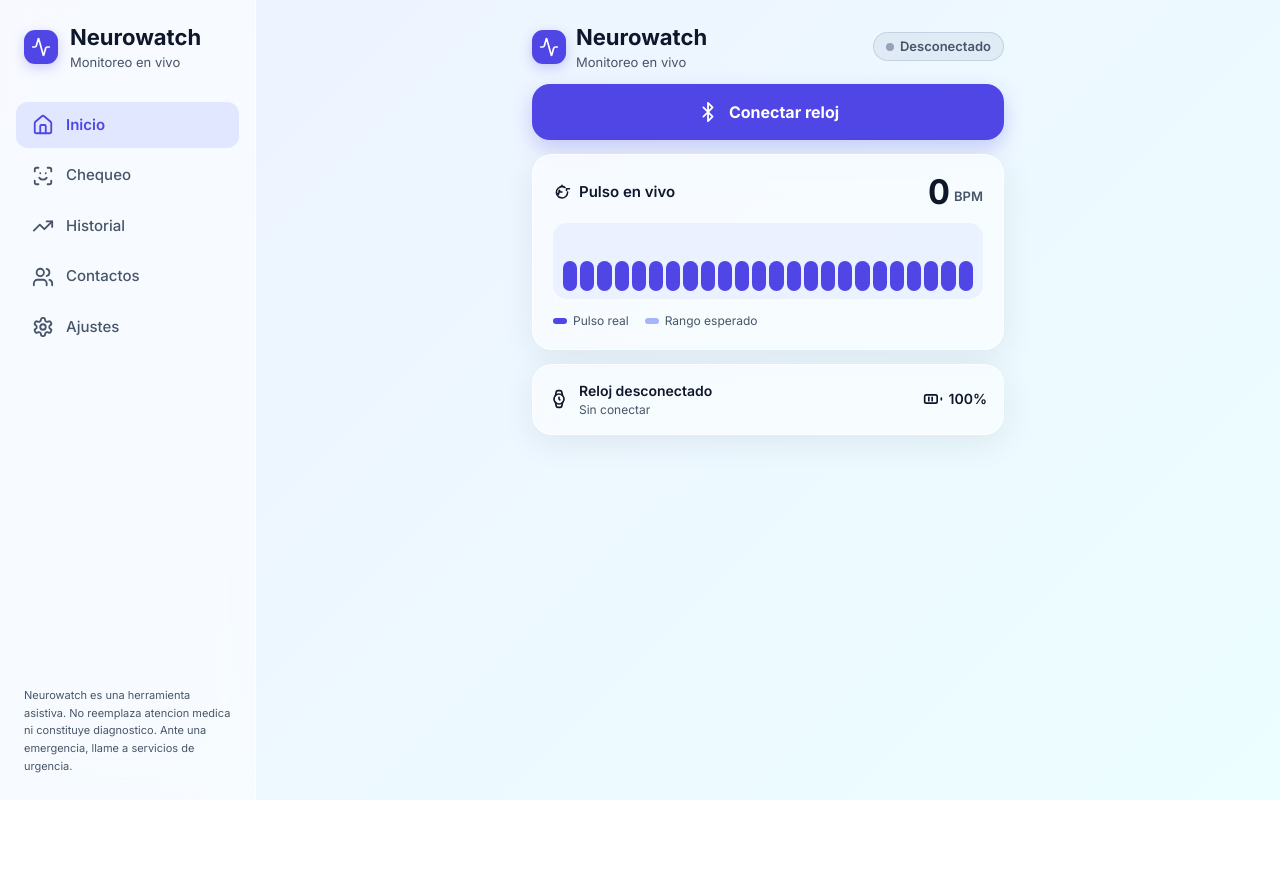
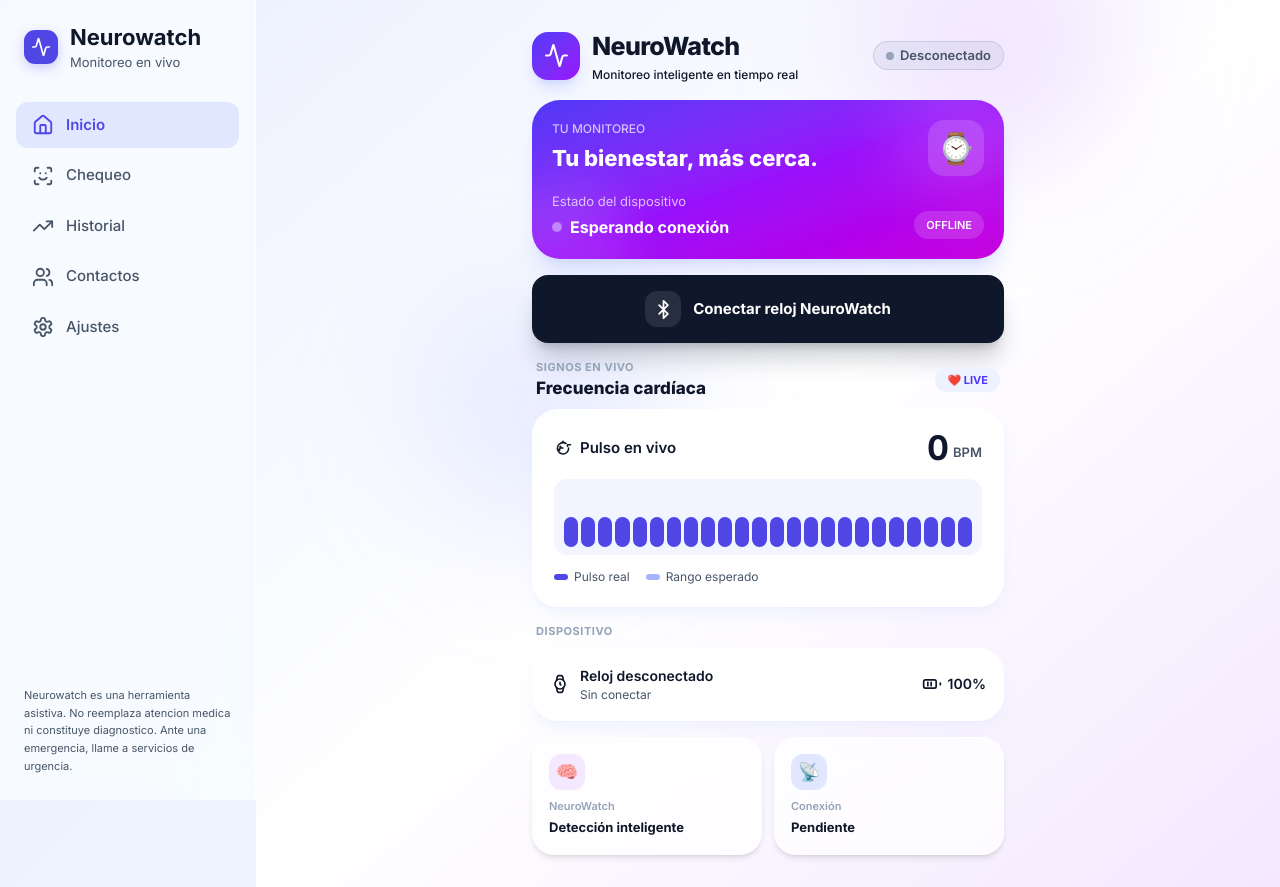
Before and after one commit to mariaclarajesuscerna-source/neurowatch, a Next.js app: page / in a window 1280 px wide. Before the commit the page ends 800 px from the top, so only its background shows below. Built offline with nearby package versions, Linux system fonts and the light colour scheme; no server answers.

Commit message:
Update page.tsx

```diff
--- a/src/app/(app)/page.tsx
+++ b/src/app/(app)/page.tsx
@@ -1,5 +1,5 @@
+
 "use client";
-
 import { useEffect } from "react";
 import { useRouter } from "next/navigation";
 import {
@@ -18,6 +18,7 @@ import { useNeurowatch } from "@/components/NeurowatchProvider";
 
 export default function DashboardPage() {
   const router = useRouter();
+
   const {
     bleData,
     bleError,
@@ -42,81 +43,237 @@ export default function DashboardPage() {
   const connLabel = bleData.connected ? "Conectado" : "Desconectado";
 
   return (
-    <div className="flex flex-col gap-3.5 px-5 pt-3.5 md:pt-6 md:max-w-lg md:mx-auto">
-      {/* Status Bar — mobile only */}
-      <div className="flex items-center justify-between px-1 md:hidden">
-        <span className="text-[15px] font-semibold text-ink-900">
+    <div className="min-h-screen overflow-hidden bg-gradient-to-br from-indigo-50 via-white to-purple-100">
+      <div className="relative mx-auto flex max-w-lg flex-col gap-4 px-5 pb-8 pt-4 md:pt-7">
+
+        {/* Decorative background */}
+        <div className="pointer-events-none absolute -right-24 -top-20 h-64 w-64 rounded-full bg-purple-300/30 blur-3xl" />
+        <div className="pointer-events-none absolute -left-24 top-72 h-64 w-64 rounded-full bg-indigo-300/20 blur-3xl" />
+
+        {/* Mobile status bar */}
+        <div className="relative flex items-center justify-between px-1 md:hidden">
+          <span className="text-[14px] font-bold text-ink-900">
             {new Date().toLocaleTimeString("es-ES", {
               hour: "2-digit",
               minute: "2-digit",
             })}
           </span>
-        <div className="flex items-center gap-1.5 text-ink-900">
-          <IconSignal size={16} />
-          <IconWifi size={16} />
-          <IconBatteryFull size={16} />
+
+          <div className="flex items-center gap-2 rounded-full bg-white/70 px-3 py-1.5 shadow-sm backdrop-blur">
+            <IconSignal size={15} />
+            <IconWifi size={15} />
+            <IconBatteryFull size={15} />
           </div>
         </div>
 
         {/* Header */}
-      <div className="flex items-center justify-between">
-        <div className="flex items-center gap-2.5">
-          <div className="h-[34px] w-[34px] rounded-[11px] bg-brand-600 flex items-center justify-center shadow-[0_4px_12px_rgba(79,70,229,0.25)] text-white">
-            <IconActivity size={20} />
+        <div className="relative flex items-center justify-between">
+          <div className="flex items-center gap-3">
+            <div className="flex h-12 w-12 items-center justify-center rounded-2xl bg-gradient-to-br from-indigo-600 to-purple-600 text-white shadow-lg shadow-indigo-300/40">
+              <IconActivity size={25} />
             </div>
-          <div className="flex flex-col gap-0.5">
-            <span className="text-[22px] font-bold text-ink-900 leading-tight">
-              Neurowatch
-            </span>
-            <span className="text-[13px] font-normal text-ink-600 leading-tight">
-              Monitoreo en vivo
+
+            <div>
+              <h1 className="text-[25px] font-extrabold tracking-tight text-ink-900">
+                NeuroWatch
+              </h1>
+              <p className="text-[12px] font-medium text-ink-500">
+                Monitoreo inteligente en tiempo real
+              </p>
+            </div>
+          </div>
+
+          <StatusChip label={connLabel} status={connStatus} />
+        </div>
+
+        {/* Hero welcome card */}
+        <div className="relative overflow-hidden rounded-[28px] bg-gradient-to-br from-indigo-600 via-purple-600 to-fuchsia-600 p-5 text-white shadow-xl shadow-indigo-300/30">
+          <div className="pointer-events-none absolute -right-10 -top-10 h-36 w-36 rounded-full bg-white/15 blur-2xl" />
+          <div className="pointer-events-none absolute -bottom-12 -left-8 h-32 w-32 rounded-full bg-white/10 blur-xl" />
+
+          <div className="relative z-10">
+            <div className="mb-4 flex items-center justify-between">
+              <div>
+                <p className="text-[12px] font-medium text-white/70">
+                  TU MONITOREO
+                </p>
+                <h2 className="mt-1 text-[22px] font-extrabold">
+                  Tu bienestar, más cerca.
+                </h2>
+              </div>
+
+              <div className="flex h-14 w-14 items-center justify-center rounded-2xl bg-white/15 text-3xl backdrop-blur">
+                ⌚
+              </div>
+            </div>
+
+            <div className="flex items-end justify-between">
+              <div>
+                <p className="text-[13px] text-white/70">
+                  Estado del dispositivo
+                </p>
+
+                <div className="mt-1 flex items-center gap-2">
+                  <span
+                    className={`h-2.5 w-2.5 rounded-full ${
+                      bleData.connected ? "bg-emerald-300" : "bg-white/40"
+                    }`}
+                  />
+
+                  <span className="text-[16px] font-bold">
+                    {bleData.connected
+                      ? "Sistema activo"
+                      : "Esperando conexión"}
                   </span>
                 </div>
               </div>
-        <StatusChip label={connLabel} status={connStatus} />
+
+              <span className="rounded-full bg-white/15 px-3 py-1.5 text-[11px] font-semibold backdrop-blur">
+                {bleData.connected ? "EN VIVO" : "OFFLINE"}
+              </span>
+            </div>
+          </div>
         </div>
 
-      {/* Connect button — shown when not connected */}
+        {/* Connect button */}
         {!bleData.connected && (
           <button
             onClick={connectBLE}
-          className="w-full flex items-center justify-center gap-2.5 py-4 rounded-[18px] bg-brand-600 text-white shadow-[0_8px_20px_rgba(79,70,229,0.25)] active:scale-[0.98] transition-transform"
+            className="relative flex w-full items-center justify-center gap-3 rounded-2xl bg-ink-900 py-4 text-white shadow-xl shadow-ink-900/20 transition-all active:scale-[0.98]"
           >
-          <IconBluetooth size={22} />
-          <span className="text-base font-bold">Conectar reloj</span>
+            <span className="flex h-9 w-9 items-center justify-center rounded-xl bg-white/10">
+              <IconBluetooth size={21} />
+            </span>
+
+            <span className="text-[15px] font-bold">
+              Conectar reloj NeuroWatch
+            </span>
           </button>
         )}
 
         {/* BLE error */}
         {bleError && (
-        <div className="rounded-[14px] bg-alert-fill border border-alert-border p-3.5">
-          <p className="text-[13px] font-medium text-alert">{bleError}</p>
-        </div>
-      )}
-
-      {/* Hero Status — only shown when connected and BPM > 0 */}
-      {bleData.connected && bleData.bpm > 0 && <HeroStatus state={status} />}
-
-      {/* Waiting for data */}
-      {bleData.connected && bleData.bpm === 0 && (
-        <div className="rounded-[20px] bg-white/55 backdrop-blur-xl border border-white/70 p-6 text-center">
-          <p className="text-[15px] font-medium text-ink-600">
-            Conectado al reloj. Coloca el dedo en el sensor para ver tu pulso.
+          <div className="rounded-2xl border border-red-200 bg-red-50 p-4 shadow-sm">
+            <p className="text-[13px] font-semibold text-red-600">
+              {bleError}
             </p>
           </div>
         )}
 
-      {/* Pulse Card */}
+        {/* Connected status */}
+        {bleData.connected && bleData.bpm > 0 && (
+          <div className="overflow-hidden rounded-[26px] border border-white/80 bg-white/75 p-4 shadow-lg shadow-indigo-100/50 backdrop-blur-xl">
+            <div className="mb-3 flex items-center justify-between">
+              <div>
+                <p className="text-[11px] font-bold uppercase tracking-wider text-ink-400">
+                  Estado actual
+                </p>
+                <p className="text-[15px] font-bold text-ink-900">
+                  Monitoreo activo
+                </p>
+              </div>
+
+              <div className="flex h-10 w-10 items-center justify-center rounded-xl bg-emerald-50 text-lg">
+                ❤️
+              </div>
+            </div>
+
+            <HeroStatus state={status} />
+          </div>
+        )}
+
+        {/* Waiting for data */}
+        {bleData.connected && bleData.bpm === 0 && (
+          <div className="relative overflow-hidden rounded-[26px] border border-white/80 bg-white/75 p-6 text-center shadow-lg shadow-indigo-100/40 backdrop-blur-xl">
+            <div className="mx-auto mb-3 flex h-16 w-16 items-center justify-center rounded-full bg-indigo-50 text-3xl">
+              ❤️
+            </div>
+
+            <p className="text-[16px] font-bold text-ink-900">
+              Reloj conectado
+            </p>
+
+            <p className="mt-1 text-[13px] leading-relaxed text-ink-500">
+              Coloca el dedo sobre el sensor para comenzar a recibir tu pulso.
+            </p>
+
+            <div className="mx-auto mt-4 h-1.5 w-20 animate-pulse rounded-full bg-indigo-500" />
+          </div>
+        )}
+
+        {/* Pulse section */}
+        <div className="relative">
+          <div className="mb-2 flex items-center justify-between px-1">
+            <div>
+              <p className="text-[11px] font-bold uppercase tracking-wider text-ink-400">
+                Signos en vivo
+              </p>
+              <h2 className="text-[17px] font-extrabold text-ink-900">
+                Frecuencia cardíaca
+              </h2>
+            </div>
+
+            <span className="rounded-full bg-indigo-50 px-3 py-1 text-[11px] font-bold text-indigo-600">
+              ❤️ LIVE
+            </span>
+          </div>
+
+          <div className="overflow-hidden rounded-[26px] border border-white/80 bg-white/80 shadow-lg shadow-indigo-100/40 backdrop-blur-xl">
             <PulseCard bpm={bleData.bpm} bars={pulseBars} />
+          </div>
+        </div>
 
-      {/* Device Card */}
+        {/* Device */}
+        <div>
+          <div className="mb-2 px-1">
+            <p className="text-[11px] font-bold uppercase tracking-wider text-ink-400">
+              Dispositivo
+            </p>
+          </div>
+
+          <div className="overflow-hidden rounded-[26px] border border-white/80 bg-white/80 shadow-lg shadow-indigo-100/40 backdrop-blur-xl">
             <DeviceCard
               connected={bleData.connected}
-        signalStatus={bleData.connected ? "Senal estable" : "Sin conectar"}
+              signalStatus={
+                bleData.connected ? "Señal estable" : "Sin conectar"
+              }
               batteryPercent={Math.round(bleData.batteryPercent)}
             />
+          </div>
+        </div>
 
-      {/* Alert Modal */}
+        {/* Quick information cards */}
+        <div className="grid grid-cols-2 gap-3">
+          <div className="rounded-[22px] border border-white/80 bg-white/75 p-4 shadow-md backdrop-blur-xl">
+            <div className="mb-2 flex h-9 w-9 items-center justify-center rounded-xl bg-purple-100 text-lg">
+              🧠
+            </div>
+
+            <p className="text-[11px] font-semibold text-ink-400">
+              NeuroWatch
+            </p>
+
+            <p className="mt-1 text-[13px] font-bold text-ink-900">
+              Detección inteligente
+            </p>
+          </div>
+
+          <div className="rounded-[22px] border border-white/80 bg-white/75 p-4 shadow-md backdrop-blur-xl">
+            <div className="mb-2 flex h-9 w-9 items-center justify-center rounded-xl bg-indigo-100 text-lg">
+              📡
+            </div>
+
+            <p className="text-[11px] font-semibold text-ink-400">
+              Conexión
+            </p>
+
+            <p className="mt-1 text-[13px] font-bold text-ink-900">
+              {bleData.connected ? "Bluetooth activo" : "Pendiente"}
+            </p>
+          </div>
+        </div>
+
+        {/* Alert modal */}
         <AlertModal
           open={alertOpen}
           remainingSeconds={countdownSeconds}
@@ -125,5 +282,6 @@ export default function DashboardPage() {
           onCancel={cancelAlert}
         />
       </div>
+    </div>
   );
 }
```
Lines whose indentation alone changed are shown as unchanged.
